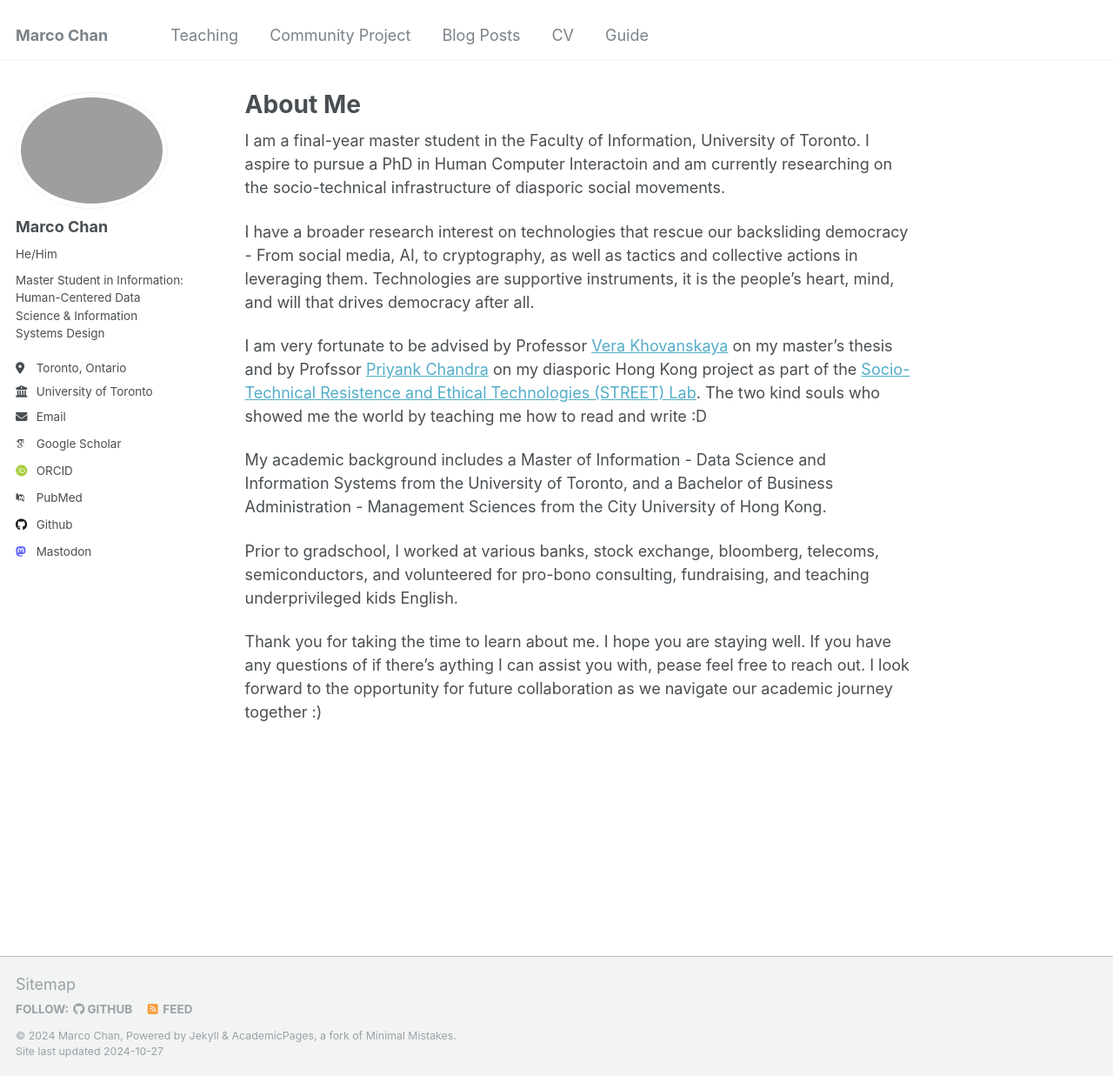
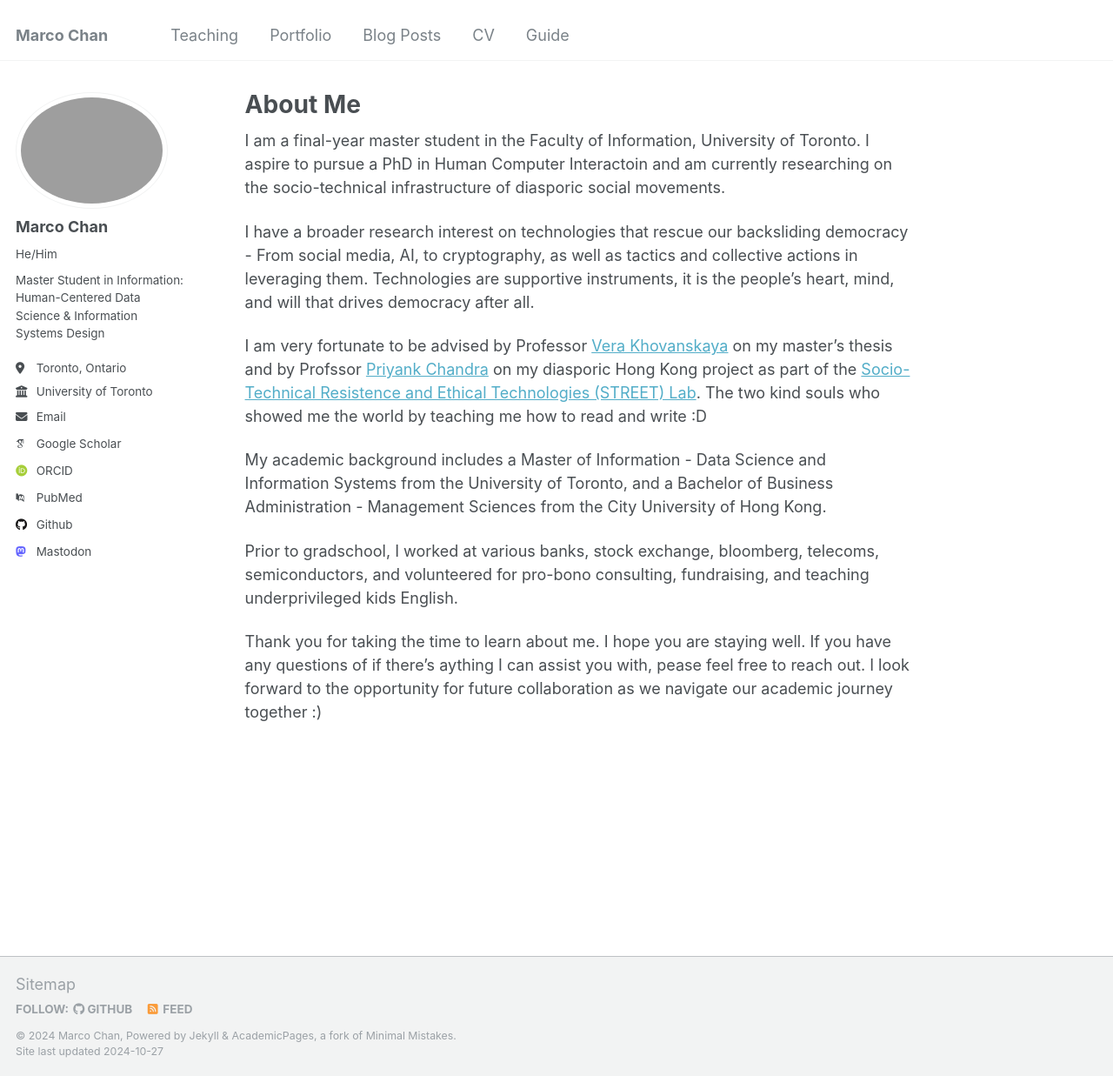
Before and after one commit to Marco-ProspectivePhD/home, a Jekyll site: the page built from _pages/about.md, in a window 1280 px wide and 1237 px high. Shown: the whole window at 87% size. Built offline with Jekyll 4.4.1, drawn with Linux system fonts in a browser that asks for light colours; some web fonts are replaced.

Commit message:
Update navigation.yml

```diff
--- a/_data/navigation.yml
+++ b/_data/navigation.yml
@@ -8,7 +8,7 @@ main:
   - title: "Teaching"
     url: /teaching/
 
-  - title: "Community Project"
+  - title: "Portfolio"
     url: /portfolio/
 
   - title: "Blog Posts"
```
